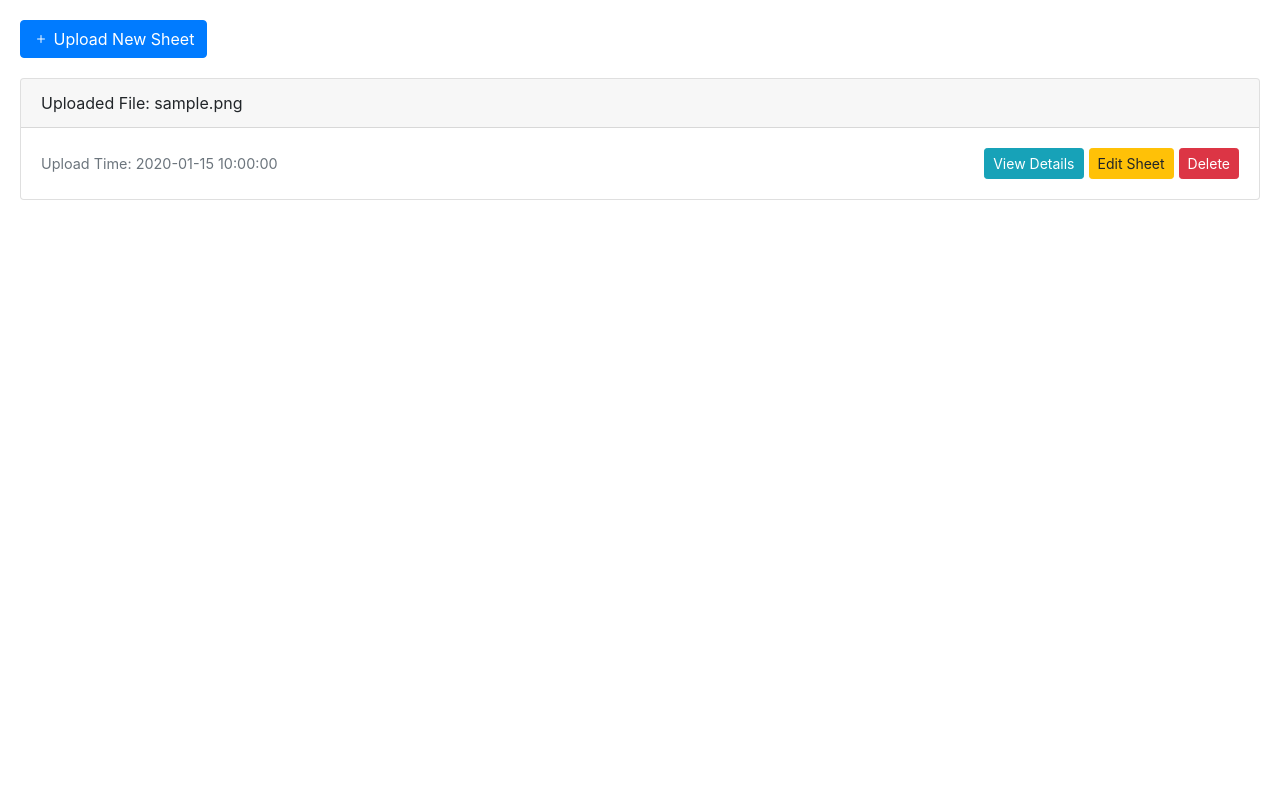
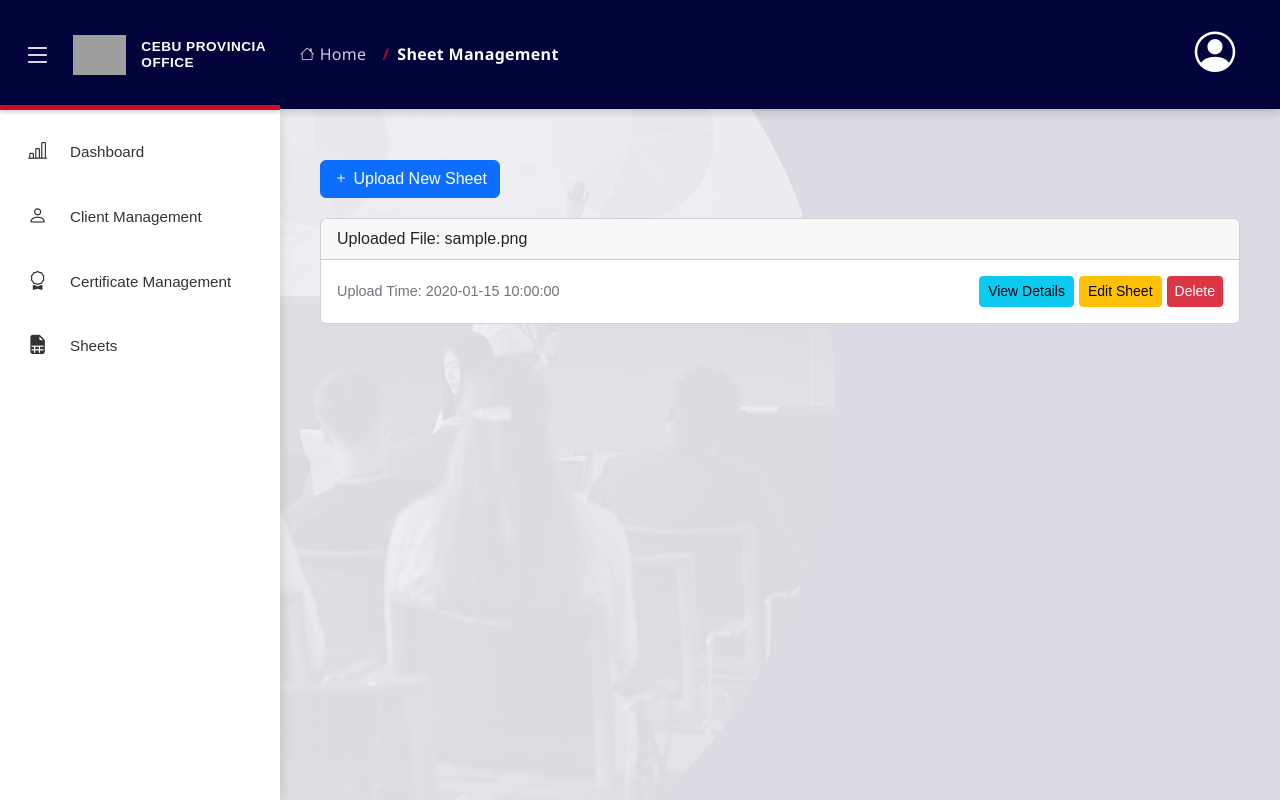
Before and after one commit to mackmack08/DTI-ECert, a PHP site: page /dti/sheet.php in a window 1280 px wide. Run offline with PHP 8.4, Linux system fonts and the light colour scheme; tables that the repository leaves empty or names only in its code hold one stand-in row (values such as "Sample post"); grey boxes are pictures that could not be loaded.

Commit message:
Update sheet.php

```diff
--- a/DTI/sheet.php
+++ b/DTI/sheet.php
@@ -1,9 +1,24 @@
 <?php include('dbcon.php'); // Include database connection
-
 require 'vendor/autoload.php'; // Include PhpSpreadsheet
 
 use PhpOffice\PhpSpreadsheet\IOFactory;
 
+$pageTitle = "DTI Sheet Management";
+$currentPage = "Sheet Management";
+include('header.php');
+include('sidebar.php');
+
+$certificates = [];
+$cert_query = "SELECT * FROM certificates ORDER BY name ASC";
+$cert_result = $conn->query($cert_query);
+while ($cert_row = $cert_result->fetch_assoc()) {
+    $certificates[] = [
+        'id' => $cert_row['id'],
+        'name' => $cert_row['name'],
+        'description' => $cert_row['description'],
+        'file_path' => $cert_row['file_path']
+    ];
+}
 
 $uploaded_files = []; // Retrieve all uploaded files from the database to display existing files
 $query = "SELECT * FROM files ORDER BY upload_time DESC";
@@ -23,6 +38,8 @@ while ($row = $result->fetch_assoc()) {
 if ($_SERVER['REQUEST_METHOD'] == 'POST' && isset($_FILES['file_upload'])) {
     $file_uploads = $_FILES['file_upload'];
     $upload_dir = 'uploads/';
+    $completion_date = isset($_POST['completion_date']) ? $_POST['completion_date'] : null;
+    $cert_type = isset($_POST['cert_type']) ? $_POST['cert_type'] : null;
 
     // Create directory if it doesn't exist
     if (!file_exists($upload_dir)) {
@@ -69,87 +86,79 @@ if ($_SERVER['REQUEST_METHOD'] == 'POST' && isset($_FILES['file_upload'])) {
 
                 // Loop through each row and insert the data into the clients table
                 for ($row = 2; $row <= $highestRow; $row++) { // Assuming row 1 contains headers
-                    $timestamp = $sheet->getCell('A' . $row)->getValue();
-                    $client_name = $sheet->getCell('B' . $row)->getValue();
-                    $client_type = $sheet->getCell('C' . $row)->getValue();
-                    $sex = $sheet->getCell('D' . $row)->getValue();
-                    $age = $sheet->getCell('E' . $row)->getValue();
-                    $region = $sheet->getCell('F' . $row)->getValue();
-                    $contact = $sheet->getCell('G' . $row)->getValue();
-                    $email = $sheet->getCell('H' . $row)->getValue();
-                    $service_ro_objectives_achieved = $sheet->getCell('I' . $row)->getValue();
-                    $service_ro_info_received = $sheet->getCell('J' . $row)->getValue();
-                    $service_ro_relevance_value = $sheet->getCell('K' . $row)->getValue();
-                    $service_ro_duration_sufficient = $sheet->getCell('L' . $row)->getValue();
-                    $service_af_sign_up_access = $sheet->getCell('M' . $row)->getValue();
-                    $service_af_audio_video_sync = $sheet->getCell('N' . $row)->getValue();
-                    $resource_speaker_rq_knowledge = $sheet->getCell('O' . $row)->getValue();
-                    $resource_speaker_rq_clarity = $sheet->getCell('P' . $row)->getValue();
-                    $resource_speaker_rq_engagement = $sheet->getCell('Q' . $row)->getValue();
-                    $resource_speaker_rq_visual_relevance = $sheet->getCell('R' . $row)->getValue();
-                    $resource_speaker_ri_answer_questions = $sheet->getCell('S' . $row)->getValue();
-                    $resource_speaker_ri_chat_responsiveness = $sheet->getCell('T' . $row)->getValue();
-                    $moderator_rr_manage_discussion = $sheet->getCell('U' . $row)->getValue();
-                    $moderator_rr_monitor_raises_questions = $sheet->getCell('V' . $row)->getValue();
-                    $moderator_rr_manage_program = $sheet->getCell('W' . $row)->getValue();
-                    $host_secretariat_rr_technical_assistance = $sheet->getCell('X' . $row)->getValue();
-                    $host_secretariat_rr_admittance_management = $sheet->getCell('Y' . $row)->getValue();
-                    $overall_satisfaction_rating = $sheet->getCell('Z' . $row)->getValue();
-                    $feedback_dissatisfied_reasons = $sheet->getCell('AA' . $row)->getValue();
-                    $feedback_improvement_suggestions = $sheet->getCell('AB' . $row)->getValue();
+                    $timestampValue = $sheet->getCell('A' . $row)->getValue();
 
-                    $timestamp = $timestamp ?? '';
-                    $client_name = $client_name ?? '';
-                    $client_type = $client_type ?? '';
-                    $sex = $sex ?? '';
-                    $age = $age ?? '';
-                    $region = $region ?? '';
-                    $contact = $contact ?? '';
-                    $email = $email ?? '';
-                    $service_ro_objectives_achieved = $service_ro_objectives_achieved ?? '';
-                    $service_ro_info_received = $service_ro_info_received ?? '';
-                    $service_ro_relevance_value = $service_ro_relevance_value ?? '';
-                    $service_ro_duration_sufficient = $service_ro_duration_sufficient ?? '';
-                    $service_af_sign_up_access = $service_af_sign_up_access ?? '';
-                    $service_af_audio_video_sync = $service_af_audio_video_sync ?? '';
-                    $resource_speaker_rq_knowledge = $resource_speaker_rq_knowledge ?? '';
-                    $resource_speaker_rq_clarity = $resource_speaker_rq_clarity ?? '';
-                    $resource_speaker_rq_engagement = $resource_speaker_rq_engagement ?? '';
-                    $resource_speaker_rq_visual_relevance = $resource_speaker_rq_visual_relevance ?? '';
-                    $resource_speaker_ri_answer_questions = $resource_speaker_ri_answer_questions ?? '';
-                    $resource_speaker_ri_chat_responsiveness = $resource_speaker_ri_chat_responsiveness ?? '';
-                    $moderator_rr_manage_discussion = $moderator_rr_manage_discussion ?? '';
-                    $moderator_rr_monitor_raises_questions = $moderator_rr_monitor_raises_questions ?? '';
-                    $moderator_rr_manage_program = $moderator_rr_manage_program ?? '';
-                    $host_secretariat_rr_technical_assistance = $host_secretariat_rr_technical_assistance ?? '';
-                    $host_secretariat_rr_admittance_management = $host_secretariat_rr_admittance_management ?? '';
-                    $overall_satisfaction_rating = $overall_satisfaction_rating ?? '';
-                    $feedback_dissatisfied_reasons = $feedback_dissatisfied_reasons ?? '';
-                    $feedback_improvement_suggestions = $feedback_improvement_suggestions ?? '';
+                    // Skip rows with empty timestamp
+                    if (empty($timestampValue)) {
+                        continue;
+                    }
 
-                    // Insert into clients table
+                    // Check if it's a numeric value (Excel date/time)
+                    if (is_numeric($timestampValue)) {
+                        // Convert Excel date/time to PHP DateTime
+                        $dateObject = \PhpOffice\PhpSpreadsheet\Shared\Date::excelToDateTimeObject($timestampValue);
+                        // Format the date as needed
+                        $timestamp = $dateObject->format('Y-m-d H:i:s');
+                    } else {
+                        // If it's already a string, use it as is
+                        $timestamp = $timestampValue;
+                    }
+
+                    // Get all cell values and ensure they're not NULL
+                    $client_name = $sheet->getCell('B' . $row)->getValue() ?? '';
+                    $client_type = $sheet->getCell('C' . $row)->getValue() ?? '';
+                    $sex = $sheet->getCell('D' . $row)->getValue() ?? '';
+                    $age = $sheet->getCell('E' . $row)->getValue() ?? '';
+                    $region = $sheet->getCell('F' . $row)->getValue() ?? '';
+                    $contact = $sheet->getCell('G' . $row)->getValue() ?? '';
+                    $email = $sheet->getCell('H' . $row)->getValue() ?? '';
+                    $service_ro_objectives_achieved = $sheet->getCell('I' . $row)->getValue() ?? '';
+                    $service_ro_info_received = $sheet->getCell('J' . $row)->getValue() ?? '';
+                    $service_ro_relevance_value = $sheet->getCell('K' . $row)->getValue() ?? '';
+                    $service_ro_duration_sufficient = $sheet->getCell('L' . $row)->getValue() ?? '';
+                    $service_af_sign_up_access = $sheet->getCell('M' . $row)->getValue() ?? '';
+                    $service_af_audio_video_sync = $sheet->getCell('N' . $row)->getValue() ?? '';
+                    $resource_speaker_rq_knowledge = $sheet->getCell('O' . $row)->getValue() ?? '';
+                    $resource_speaker_rq_clarity = $sheet->getCell('P' . $row)->getValue() ?? '';
+                    $resource_speaker_rq_engagement = $sheet->getCell('Q' . $row)->getValue() ?? '';
+                    $resource_speaker_rq_visual_relevance = $sheet->getCell('R' . $row)->getValue() ?? '';
+                    $resource_speaker_ri_answer_questions = $sheet->getCell('S' . $row)->getValue() ?? '';
+                    $resource_speaker_ri_chat_responsiveness = $sheet->getCell('T' . $row)->getValue() ?? '';
+                    $moderator_rr_manage_discussion = $sheet->getCell('U' . $row)->getValue() ?? '';
+                    $moderator_rr_monitor_raises_questions = $sheet->getCell('V' . $row)->getValue() ?? '';
+                    $moderator_rr_manage_program = $sheet->getCell('W' . $row)->getValue() ?? '';
+                    $host_secretariat_rr_technical_assistance = $sheet->getCell('X' . $row)->getValue() ?? '';
+                    $host_secretariat_rr_admittance_management = $sheet->getCell('Y' . $row)->getValue() ?? '';
+                    $overall_satisfaction_rating = $sheet->getCell('Z' . $row)->getValue() ?? '';
+                    $feedback_dissatisfied_reasons = $sheet->getCell('AA' . $row)->getValue() ?? '';
+                    $feedback_improvement_suggestions = $sheet->getCell('AB' . $row)->getValue() ?? '';
+
+                    // Insert into clients table with completion date
                     $stmt = $conn->prepare("INSERT INTO clients (timestamp, client_name, client_type, sex, age, region, contact,
                     email, service_ro_objectives_achieved, service_ro_info_received, service_ro_relevance_value,
                     service_ro_duration_sufficient, service_af_sign_up_access, service_af_audio_video_sync, resource_speaker_rq_knowledge,
                     resource_speaker_rq_clarity, resource_speaker_rq_engagement, resource_speaker_rq_visual_relevance, resource_speaker_ri_answer_questions,
                     resource_speaker_ri_chat_responsiveness, moderator_rr_manage_discussion, moderator_rr_monitor_raises_questions, moderator_rr_manage_program,
                     host_secretariat_rr_technical_assistance, host_secretariat_rr_admittance_management, overall_satisfaction_rating,
-                    feedback_dissatisfied_reasons, feedback_improvement_suggestions) VALUES (?, ?, ?, ?, ?, ?, ?, ?, ?, ?, ?, ?, ?, ?, ?, ?, ?, ?, ?, ?, ?, ?, ?, ?, ?, ?, ?, ?)");
+                    feedback_dissatisfied_reasons, feedback_improvement_suggestions, completion_date, cert_type)
+                    VALUES (?, ?, ?, ?, ?, ?, ?, ?, ?, ?, ?, ?, ?, ?, ?, ?, ?, ?, ?, ?, ?, ?, ?, ?, ?, ?, ?, ?, ?, ?)");
 
-                    $stmt->bind_param("ssssssssssssssssssssssssssss", $timestamp, $client_name, $client_type, $sex, $age, $region, $contact, $email,
+                    $stmt->bind_param("sssssssssssssssssssssssssssss", $timestamp, $client_name, $client_type, $sex, $age, $region, $contact, $email,
                     $service_ro_objectives_achieved, $service_ro_info_received, $service_ro_relevance_value, $service_ro_duration_sufficient,
                     $service_af_sign_up_access, $service_af_audio_video_sync, $resource_speaker_rq_knowledge, $resource_speaker_rq_clarity,
                     $resource_speaker_rq_engagement, $resource_speaker_rq_visual_relevance, $resource_speaker_ri_answer_questions,
                     $resource_speaker_ri_chat_responsiveness, $moderator_rr_manage_discussion, $moderator_rr_monitor_raises_questions,
                     $moderator_rr_manage_program, $host_secretariat_rr_technical_assistance, $host_secretariat_rr_admittance_management,
-                    $overall_satisfaction_rating, $feedback_dissatisfied_reasons, $feedback_improvement_suggestions);
+                    $overall_satisfaction_rating, $feedback_dissatisfied_reasons, $feedback_improvement_suggestions, $completion_date, $cert_type);
+
+                    // Execute the statement and handle any errors
+                    try {
                         $stmt->execute();
+                    } catch (Exception $e) {
+                        echo "Error inserting row $row: " . $e->getMessage() . "<br>";
                     }
-            } else {
-                echo "Error uploading the file.";
                 }
-        } else {
-            echo "There was an error with the file upload.";
+            }
         }
     }
 }
@@ -235,6 +244,8 @@ if ($_SERVER['REQUEST_METHOD'] == 'POST' && isset($_POST['delete_file_id'])) {
 }
 
 $conn->close(); // Close the database connection
+
+
 ?>
 
 <!DOCTYPE html>
@@ -244,7 +255,6 @@ $conn->close(); // Close the database connection
     <meta name="viewport" content="width=device-width, initial-scale=1.0">
     <title>File Upload</title>
     <link rel="stylesheet" href="style5.css">
-    <link rel="stylesheet" href="https://stackpath.bootstrapcdn.com/bootstrap/4.5.2/css/bootstrap.min.css">
     <link rel="stylesheet" href="https://cdn.jsdelivr.net/npm/bootstrap-icons@1.11.1/font/bootstrap-icons.css">
     <script src="https://code.jquery.com/jquery-3.5.1.slim.min.js"></script>
     <script src="https://cdn.jsdelivr.net/npm/@popperjs/core@2.9.1/dist/umd/popper.min.js"></script>
@@ -275,15 +285,82 @@ $conn->close(); // Close the database connection
             document.getElementById('delete_file_id').value = fileId;
             document.getElementById('delete_file_name').textContent = fileName;
         }
+        // JavaScript to update the input field with the selected file name
+    function updateFileName(input) {
+        var fileName = input.files[0] ? input.files[0].name : '';
+        document.getElementById('file_name_input').value = fileName;
+    }
+
+    // JavaScript to update the edit form with the selected file name
+    function updateEditFileName(input) {
+        var fileName = input.files[0] ? input.files[0].name : '';
+        document.getElementById('edit_file_name_display').textContent = fileName;
+    }
+
+    // Function to populate the edit modal with file data
+    function populateEditModal(fileId, fileName, filePath) {
+        document.getElementById('edit_file_id').value = fileId;
+        document.getElementById('edit_file_name').value = fileName;
+        document.getElementById('current_file_path').textContent = filePath;
+        document.getElementById('edit_file_name_display').textContent = "No new file selected";
+    }
+
+    // Function to populate the delete modal with file data
+    function populateDeleteModal(fileId, fileName) {
+        document.getElementById('delete_file_id').value = fileId;
+        document.getElementById('delete_file_name').textContent = fileName;
+    }
+
+    // Function to show certificate preview
+    function showCertificatePreview(previewElementId, certificateId) {
+        const previewElement = document.getElementById(previewElementId);
+
+        if (!certificateId) {
+            previewElement.innerHTML = '<p class="text-muted">No certificate selected</p>';
+            return;
+        }
+
+        // Find the certificate data from our PHP-generated certificates array
+        const certificates = <?php echo json_encode($certificates); ?>;
+        const certificate = certificates.find(cert => cert.id === certificateId);
+
+        if (certificate) {
+            previewElement.innerHTML = `
+                <img src="${certificate.file_path}" alt="${certificate.name}" class="certificate-preview">
+                <p class="mt-2"><strong>${certificate.name}</strong></p>
+                <p class="text-muted">${certificate.description || ''}</p>
+            `;
+        } else {
+            previewElement.innerHTML = '<p class="text-danger">Certificate not found</p>';
+        }
+    }
     </script>
+        </script>
+        <style>
+        .certificate-preview {
+            max-width: 100%;
+            max-height: 300px;
+            border: 1px solid #ddd;
+            border-radius: 4px;
+            padding: 5px;
+        }
+        .modal-dialog.modal-lg {
+            max-width: 800px;
+        }
+        .certificate-preview-container {
+            border-left: 1px solid #dee2e6;
+            padding-left: 15px;
+        }
+    </style>
 </head>
 <body>
+    <div class="main-content" style="margin-top: 120px;">
     <button class="btn btn-primary upload-btn" data-toggle="modal" data-target="#uploadModal">
         <i class="bi bi-plus"></i> Upload New Sheet
     </button>
         <!-- Modal for File Upload -->
-    <div class="modal" id="uploadModal" tabindex="-1" role="dialog" aria-labelledby="uploadModalLabel" aria-hidden="true">
-        <div class="modal-dialog" role="document">
+        <div class="modal fade" id="uploadModal" tabindex="-1" role="dialog" aria-labelledby="uploadModalLabel" aria-hidden="true">
+        <div class="modal-dialog modal-lg" role="document">
             <div class="modal-content">
                 <form action="sheet.php" method="POST" enctype="multipart/form-data">
                     <div class="modal-header">
@@ -293,13 +370,36 @@ $conn->close(); // Close the database connection
                         </button>
                     </div>
                     <div class="modal-body">
+                        <div class="row">
+                            <div class="col-md-7">
                                 <!-- File Name Input Field (Above File Upload Input) -->
                                 <label for="file_name_input">Sheet Information:</label>
                                 <input type="text" id="file_name_input" name="file_name" value="" placeholder="Enter file name" class="form-control"><br>
 
+                                <!-- Completion Date Input -->
+                                <label for="completion_date">Completion Date:</label>
+                                <input type="date" id="completion_date" name="completion_date" class="form-control" required><br>
+
+                                <!-- Certificate Type Dropdown -->
+                                <label for="cert_type">Certificate Type:</label>
+                                <select id="cert_type" name="cert_type" class="form-control" onchange="showCertificatePreview('cert_preview', this.value)">
+                                    <option value="">-- Select Certificate --</option>
+                                    <?php foreach ($certificates as $cert): ?>
+                                    <option value="<?php echo $cert['id']; ?>"><?php echo htmlspecialchars($cert['name']); ?></option>
+                                    <?php endforeach; ?>
+                                </select><br>
+
                                 <!-- File Upload Input -->
                                 <label for="file_upload">File Upload (Excel File):</label>
-                        <input type="file" id="file_upload" name="file_upload[]" accept=".xlsx, .xls" multiple required onchange="updateFileName(this)">
+                                <input type="file" id="file_upload" name="file_upload[]" accept=".xlsx, .xls" multiple required onchange="updateFileName(this)" class="form-control-file">
+                            </div>
+                            <div class="col-md-5 certificate-preview-container">
+                                <h6>Certificate Preview:</h6>
+                                <div id="cert_preview">
+                                    <p class="text-muted">No certificate selected</p>
+                                </div>
+                            </div>
+                        </div>
                     </div>
                     <div class="modal-footer">
                         <div class="button-container">
@@ -429,9 +529,14 @@ $conn->close(); // Close the database connection
                     </div>
                 </div>
             </div>
+        </div>
         <?php }
     } else { ?>
         <div class="alert alert-info">No files have been uploaded yet.</div>
     <?php } ?>
+    <?php
+// Include the footer
+include('footer.php');
+?>
 </body>
 </html>
```
Lines whose indentation alone changed are shown as unchanged.
